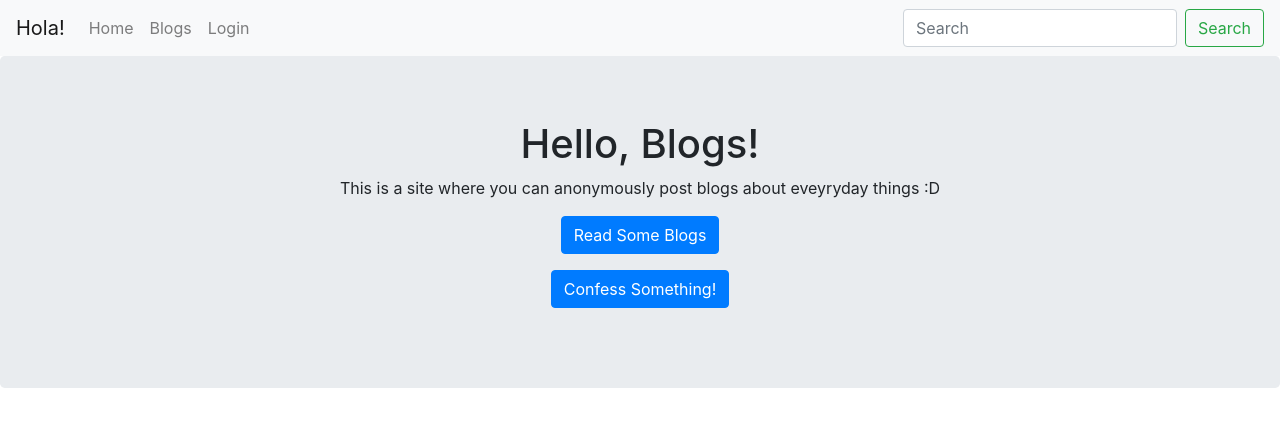
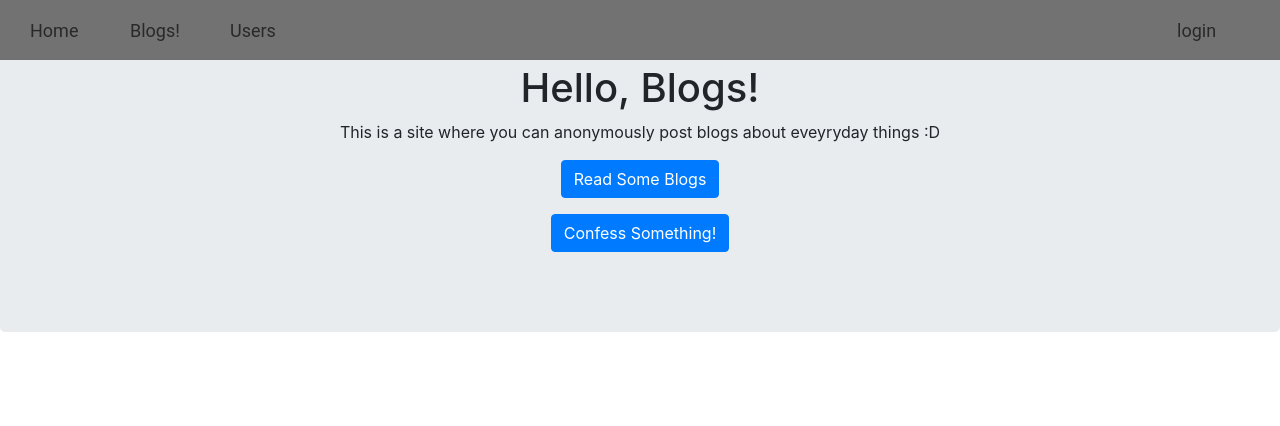
Before and after one commit to Hasib-cirkut/react_node_mysql_api_v0.1, a React (Create React App) app in the folder frontend/: page / in a window 1280 px wide. Shown: the top 426 px of the page. Built offline with nearby package versions, Linux system fonts and the light colour scheme.

Commit message:
have to change login/logout toggling system

```diff
--- a/frontend/src/App.js
+++ b/frontend/src/App.js
@@ -19,6 +19,7 @@ import {
 
 import Register from './components/Register';
 import tempLogin from './components/tempLogin'
+import TempNav from './components/tempNav';
 
 function App() {
 
@@ -26,7 +27,7 @@ function App() {
 
     <div className="App">
 
-      <Nav></Nav>
+
 
       <Router>
 
@@ -39,6 +40,7 @@ function App() {
           <Route exact path="/login" component={LoginPage} />
           <Route exact path="/logout" component={Logout} />
           <Route exact path="/register" component={Register} />
+          <Route exact path="/tempNav" component={TempNav} />
 
         </Switch>
 
--- a/frontend/src/components/Home.js
+++ b/frontend/src/components/Home.js
@@ -4,10 +4,12 @@ import Button from 'react-bootstrap/Button'
 import {Link} from 'react-router-dom'
 import Nav from './NavBar'
 import AddBlog from './AddBlog';
+import TempNav from './tempNav'
 
 const Home = () => {
     return (
         <div>
+            <TempNav></TempNav>
             <Jumbotron>
                 <h1>Hello, Blogs!</h1>
                 <p>
--- a/frontend/src/components/Register.js
+++ b/frontend/src/components/Register.js
@@ -1,5 +1,6 @@
 import React from 'react';
 import './css/register.css'
+import {Link} from 'react-router-dom'
 
 const Register = () => {
     return (
@@ -7,6 +8,12 @@ const Register = () => {
             <div className="flex-container">
             <form className="main">
                 <span className="formSpan">username</span><br />
+                <input className="formInput" /><br /><br /><br />
+
+                <span className="formSpan">First Name</span><br />
+                <input className="formInput" /><br /><br /><br />
+
+                <span className="formSpan">Last Name</span><br />
                 <input className="formInput" /><br /><br /><br />
 
                 <span className="formSpan">password</span><br />
@@ -19,6 +26,8 @@ const Register = () => {
                 <input type="email" className="formInput" /><br /><br /><br />
 
                 <input type="submit" className="submitButton" />
+
+                <p id="loginText">Already have and account? <Link to={"/login"} style={{textDecoration: "none"}}>Login</Link></p>
             </form>
             </div>
 
--- /dev/null
+++ b/frontend/src/components/css/navbar.css
@@ -0,0 +1,49 @@
+#navbody{
+    position: absolute;
+    height: 60px;
+    left: 0%;
+    right: 0%;
+    top: 0%;
+    bottom: 0%;
+    background: #727272
+}
+
+.navLink{
+    font-family: Roboto;
+    font-style: normal;
+    font-weight: normal;
+    font-size: 18px;
+    line-height: 21px;
+    color: #292929;
+    text-decoration: tomato;
+}
+
+#homeLink{
+    position: absolute;
+    top:20px;
+    left:30px;
+}
+
+#blogLink{
+    position: absolute;
+    top:20px;
+    left:130px;
+}
+
+#usersLink{
+    position: absolute;
+    top:20px;
+    left:230px;
+}
+
+#loginLink{
+    position: absolute;
+    top:20px;
+    left:1177px;
+}
+
+#logoutLink{
+    position: absolute;
+    top:20px;
+    left:1177px;
+}
--- a/frontend/src/components/css/register.css
+++ b/frontend/src/components/css/register.css
@@ -6,11 +6,15 @@ h1 {
   .main {
     position: absolute;
     width: 364px;
-    height: 492px;
+    height: 700px;
     background: #ffffff;
     border: 1px solid #f2994a;
     border-radius: 5px;
     margin-top: 100px;
+  }
+
+  .main:hover{
+    border: 1px solid #12a9f0;
   }
 
   .flex-container {
@@ -60,3 +64,12 @@ h1 {
     margin-left: -48px;
     margin-top: 29px;
   }
+
+
+  #loginText{
+    top: 80px;
+    font-family: Roboto;
+    font-style: normal;
+    font-weight: normal;
+    position: relative;
+  }
--- a/frontend/src/components/tempLogin.js
+++ b/frontend/src/components/tempLogin.js
@@ -3,7 +3,7 @@ import './css/login.css'
 import {Link} from 'react-router-dom'
 
 
-const tempLogin = () => {
+const TempLogin = () => {
     return (
         <div className="flex-container">
 
@@ -28,4 +28,4 @@ const tempLogin = () => {
     );
 }
 
-export default tempLogin;
+export default TempLogin;
--- /dev/null
+++ b/frontend/src/components/tempNav.js
@@ -0,0 +1,54 @@
+import React, {useState, useEffect} from 'react';
+import './css/navbar.css'
+import {Link} from 'react-router-dom'
+
+
+
+
+const TempNav = () => {
+
+
+
+    const [loggedin, setloggedin] = useState(null)
+
+    useEffect(() => {
+
+
+
+        loggedIn()
+
+    }, [])
+
+    const loggedIn = () =>{
+        if(window.localStorage.length === 1){
+            console.log('true');
+            setloggedin(true)
+        }else{
+            setloggedin(false)
+            console.log('false');
+        }
+    }
+    return (
+        <div>
+            <div id="navbody">
+                <Link id="homeLink" className="navLink" to={"/"}>Home</Link>
+
+                <Link id="blogLink" className="navLink" to={"/blogs"}>Blogs!</Link>
+
+                <Link id="usersLink" className="navLink" to={"#"}>Users</Link>
+
+                {loggedin === true &&
+                    <Link id="logoutLink" className="navLink" to={"/logout"}>logout</Link>
+                }
+
+                {loggedin === false &&
+                <Link id="loginLink" className="navLink" to={"/login"}>login</Link>
+                }
+
+
+            </div>
+        </div>
+    );
+}
+
+export default TempNav;
```
Also changed, not shown: frontend/src/components/css/login.css (line endings or trailing spaces).
